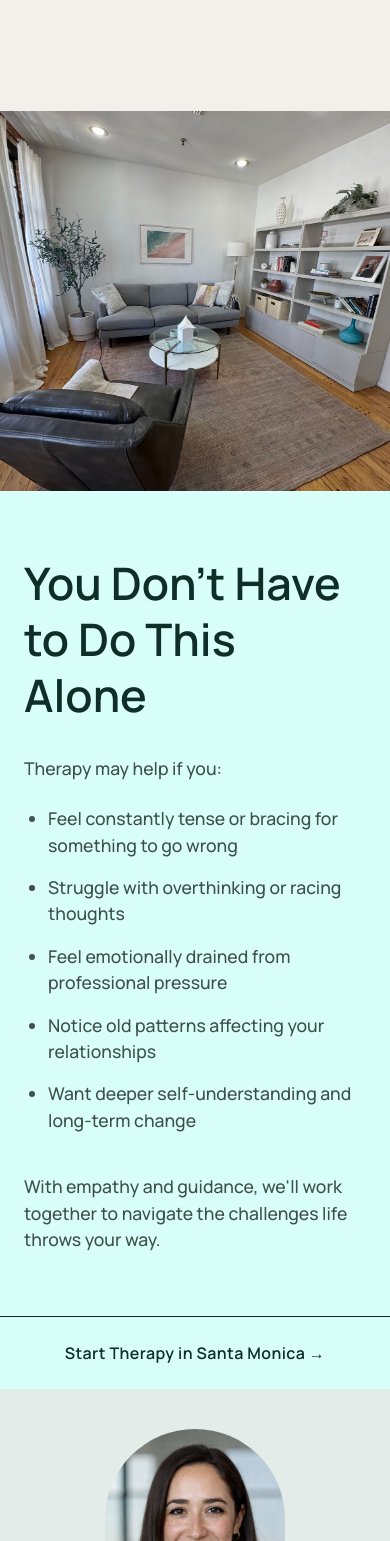
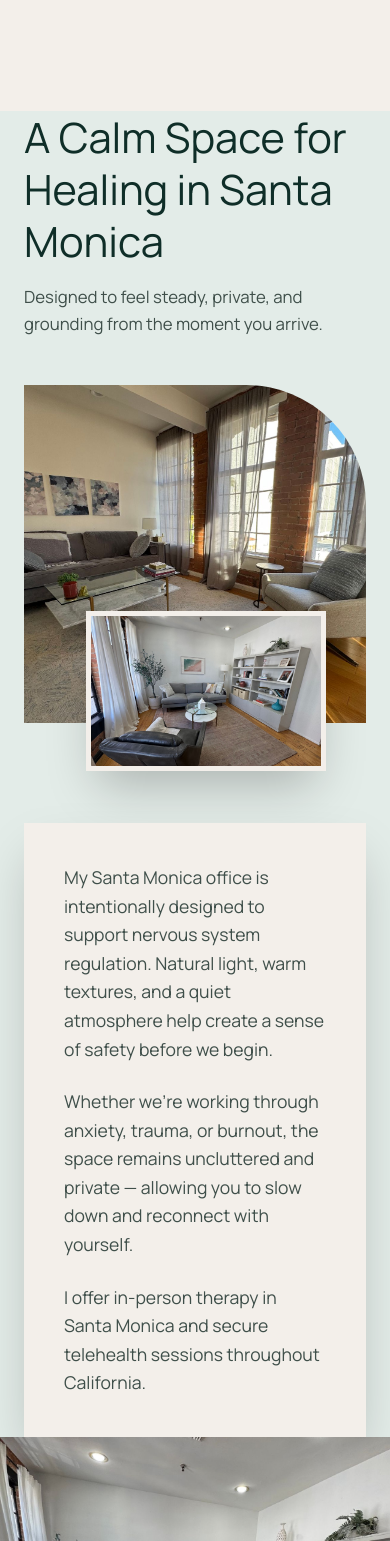
Before and after one commit to Krish480/growmytherapy-lilac-clone, a Next.js app: page / in a window 390 px wide. Shown: the part 4047-5588 px from the top of the page. Built offline with nearby package versions, Linux system fonts and the light colour scheme.

Commit message:
Redesign homepage and add new 'Our Office' custom section with responsive layout and GSAP animations

```diff
--- /dev/null
+++ b/src/app/components/office/OfficeContent.jsx
@@ -0,0 +1,28 @@
+const OfficeContent = () => {
+  return (
+    <div className="lg:col-span-5">
+
+      <div className="bg-[var(--bg-main)] shadow-2xl p-10 lg:p-14">
+
+        <p className="text-[1.1rem] text-[var(--text-secondary)] leading-relaxed">
+          My Santa Monica office is intentionally designed to support nervous system regulation.
+          Natural light, warm textures, and a quiet atmosphere help create a sense of safety before we begin.
+        </p>
+
+        <p className="mt-6 text-[1.1rem] text-[var(--text-secondary)] leading-relaxed">
+          Whether we’re working through anxiety, trauma, or burnout,
+          the space remains uncluttered and private — allowing you to slow down
+          and reconnect with yourself.
+        </p>
+
+        <p className="mt-6 text-[1.1rem] text-[var(--text-secondary)] leading-relaxed">
+          I offer in-person therapy in Santa Monica and secure telehealth sessions throughout California.
+        </p>
+
+      </div>
+
+    </div>
+  );
+};
+
+export default OfficeContent;
--- /dev/null
+++ b/src/app/components/office/OfficeImages.jsx
@@ -0,0 +1,31 @@
+import Image from "next/image";
+
+const OfficeImages = () => {
+    return (
+        <div className="lg:col-span-7 relative mb-15">
+
+            {/* Main Image */}
+            <div className="relative w-full h-[40vh] lg:h-[65vh] overflow-hidden rounded-tr-[120px]">
+                <Image
+                    src="/office1.jpeg"
+                    alt="Therapy office in Santa Monica"
+                    fill
+                    className="object-cover"
+                />
+            </div>
+
+            {/* Floating Secondary Image */}
+            <div className="lg:block absolute -bottom-12 right-10 w-60 h-40 sm:h-50 sm:w-70 lg:w-72 lg:h-52 shadow-2xl border-5 border-[var(--bg-main)] overflow-hidden">
+                <Image
+                    src="/office2.jpeg"
+                    alt="Private counseling space"
+                    fill
+                    className="object-cover"
+                />
+            </div>
+
+        </div>
+    );
+};
+
+export default OfficeImages;
--- /dev/null
+++ b/src/app/components/office/OfficeSection.jsx
@@ -0,0 +1,92 @@
+"use client";
+
+import { useEffect, useRef } from "react";
+import gsap from "gsap";
+import { ScrollTrigger } from "gsap/ScrollTrigger";
+
+import OfficeContent from "./OfficeContent";
+import OfficeImages from "./OfficeImages";
+
+gsap.registerPlugin(ScrollTrigger);
+
+const OfficeSection = () => {
+    const sectionRef = useRef(null);
+
+    useEffect(() => {
+        const ctx = gsap.context(() => {
+
+            // Heading Animation
+            gsap.from(".office-heading", {
+                y: 40,
+                opacity: 0,
+                duration: 1,
+                ease: "power3.out",
+                scrollTrigger: {
+                    trigger: ".office-heading",
+                    start: "top 80%",
+                },
+            });
+
+            // Images Animation
+            gsap.from(".office-images", {
+                y: 60,
+                opacity: 0,
+                scale: 0.98,
+                duration: 1.2,
+                ease: "power3.out",
+                scrollTrigger: {
+                    trigger: ".office-images",
+                    start: "top 85%",
+                },
+            });
+
+            // Content Animation
+            gsap.from(".office-content", {
+                x: 50,
+                opacity: 0,
+                duration: 1,
+                ease: "power3.out",
+                scrollTrigger: {
+                    trigger: ".office-content",
+                    start: "top 85%",
+                },
+            });
+
+        }, sectionRef);
+
+        return () => ctx.revert();
+    }, []);
+
+    return (
+        <section
+            ref={sectionRef}
+            className="relative min-h-screen flex items-center bg-[var(--bg-muted)] overflow-hidden"
+        >
+            <div className="max-w-[1450px] mx-auto px-6 lg:px-16 w-full">
+
+                <div className="max-w-3xl mb-12 office-heading">
+                    <h2 className="text-[2.6rem] lg:text-[3.2rem] leading-tight font-[var(--font-heading)] text-[var(--text-primary)]">
+                        A Calm Space for Healing in Santa Monica
+                    </h2>
+                    <p className="mt-4 text-[1.05rem] text-[var(--text-secondary)] leading-relaxed">
+                        Designed to feel steady, private, and grounding from the moment you arrive.
+                    </p>
+                </div>
+
+                <div className="grid lg:grid-cols-12 gap-10 items-center">
+                    <div className="office-images lg:col-span-7">
+                        <OfficeImages />
+                    </div>
+
+                    <div className="office-content lg:col-span-5">
+                        <OfficeContent />
+                    </div>
+                </div>
+
+            </div>
+        </section>
+
+    );
+};
+
+export default OfficeSection;
--- a/src/app/globals.css
+++ b/src/app/globals.css
@@ -39,7 +39,7 @@ body {
   --text-secondary: #3F4F4A;
   --text-light: #FFFFFF;
 
-  --accent-sand: #d9fffb;
+  --accent-sand: #cae0de;
 
   --border-dark: #163B32;
 
--- a/src/app/page.js
+++ b/src/app/page.js
@@ -10,6 +10,7 @@ import CTASection from './components/cta/CTASection'
 import FooterSection from './components/layout/FooterSection'
 import AboutPreviewSection from './components/about/AboutPreviewSection'
 import Services from './components/services/Services'
+import OfficeSection from './components/office/OfficeSection'
 
 
 const page = () => {
@@ -18,6 +19,7 @@ const page = () => {
       <Hero/>
       <AboutPreviewSection/>
       <Services/>
+      <OfficeSection/>
       <SplitSupportSection/>
       <AboutSection/>
       <FAQSection/>
```
